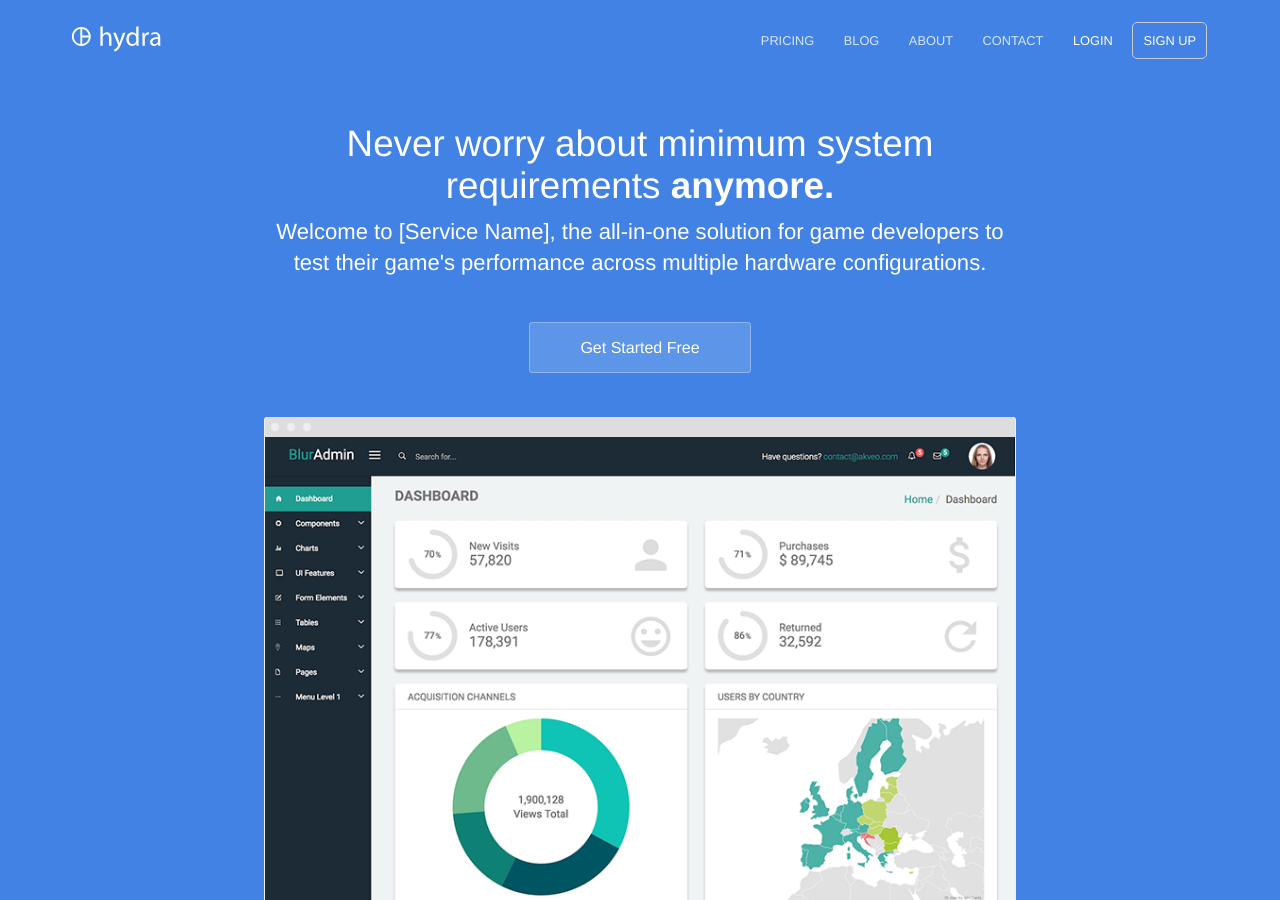
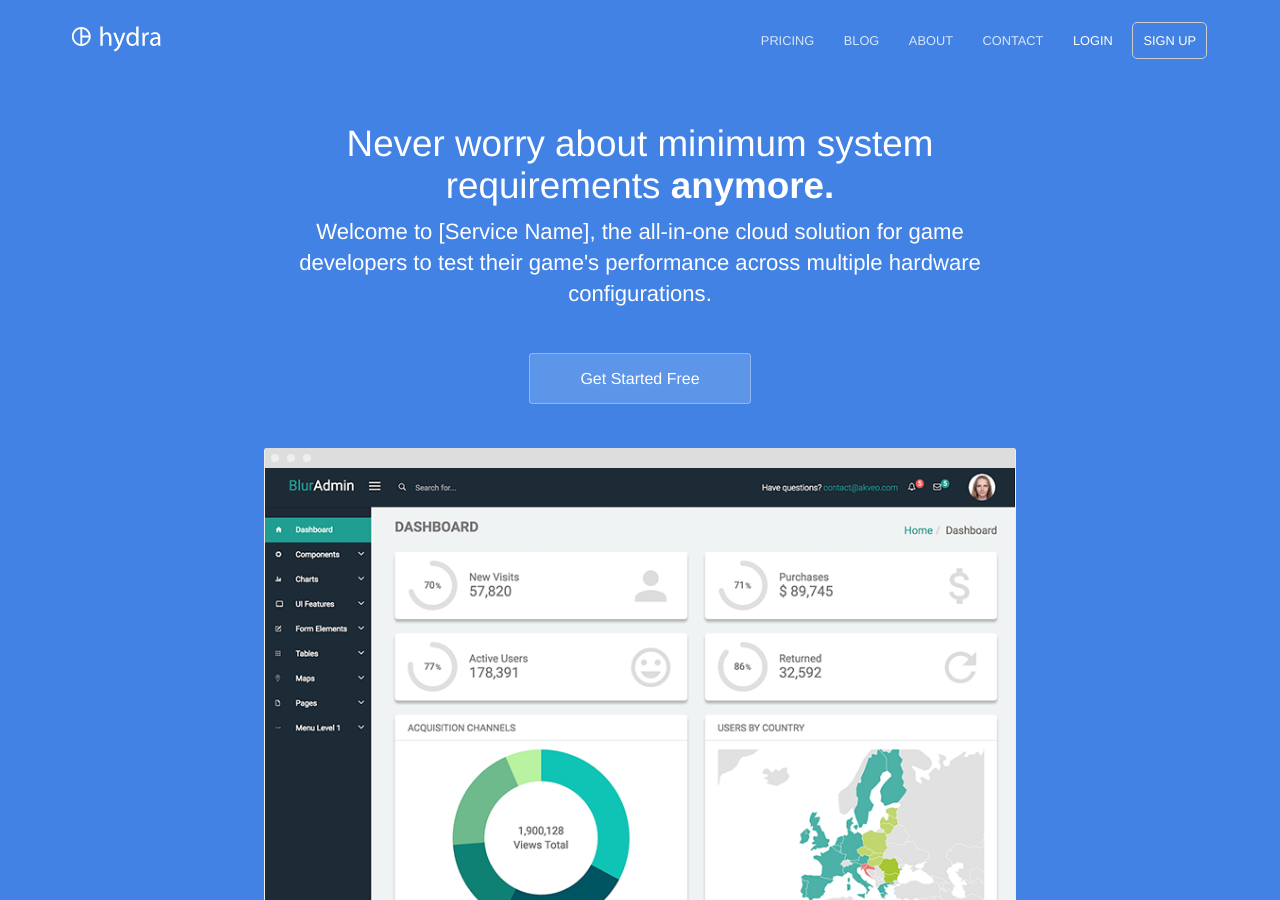
Before and after one commit to EnigmaticMachines/performace, a Jekyll site: the page built from index.html, in a window 1280 px wide and 900 px high. Built offline with Jekyll 4.4.1, drawn with Linux system fonts in a browser that asks for light colours.

Commit message:
Updated typo

```diff
--- a/index.html
+++ b/index.html
@@ -5,7 +5,7 @@ description: Welcome to cloud performance game testing.
 <section class="hero">
 	<div class="text-container">
 		<h1 class="editable">Never worry about minimum system requirements <strong>anymore.</strong></h1>
-		<p class="subtext editable">Welcome to [Service Name], the all-in-one solution for game developers to test their game's performance across multiple hardware configurations.</p>
+		<p class="subtext editable">Welcome to [Service Name], the all-in-one cloud solution for game developers to test their game's performance across multiple hardware configurations.</p>
 		<div class="cta button alt"><a href="{{ site.baseurl }}/contact/">Get Started Free</a></div>
 		<div>
 			<img src="{{ site.baseurl }}/images/dashboard.png" alt="Screenshot" class="screenshot editable" />
```
